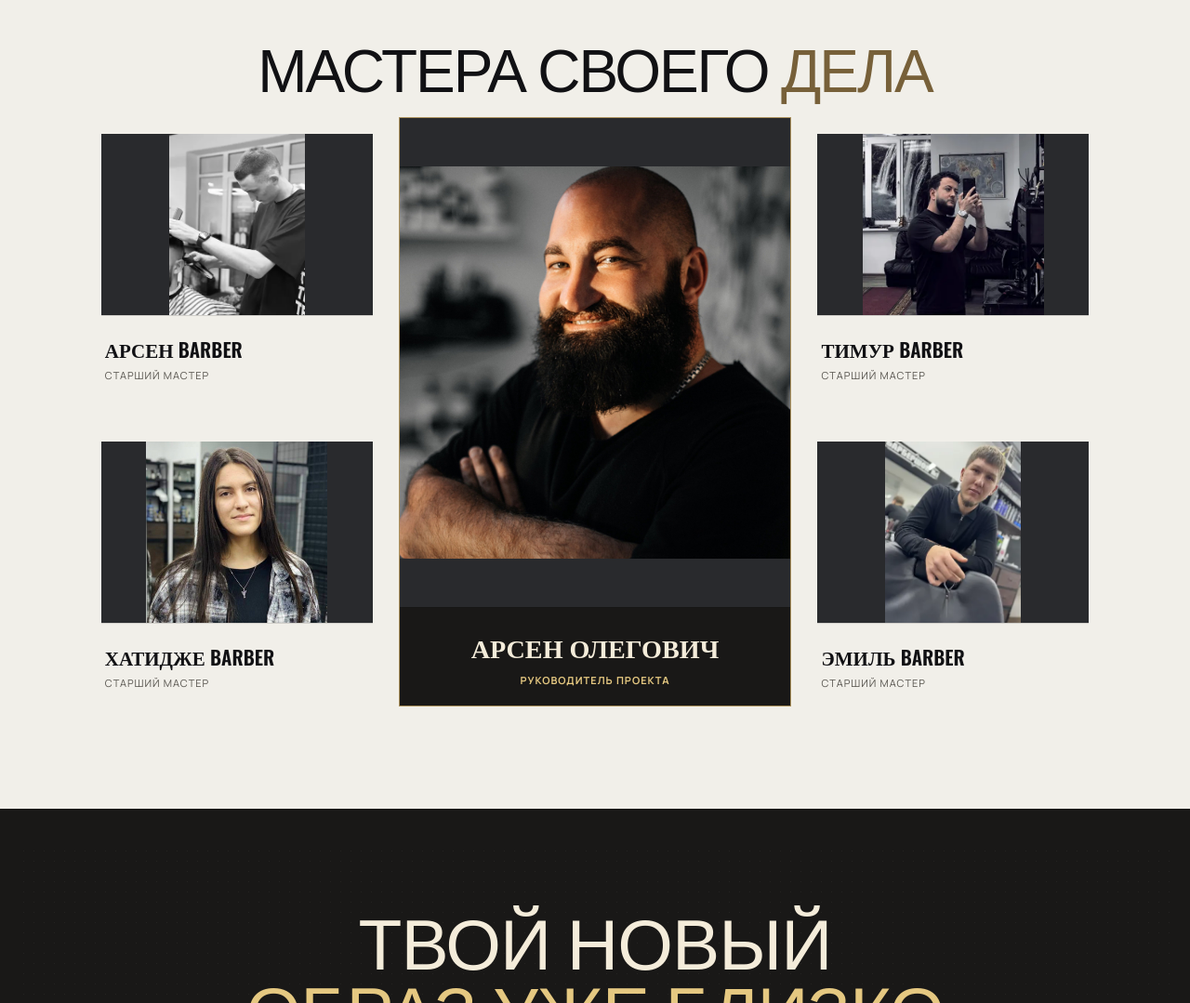
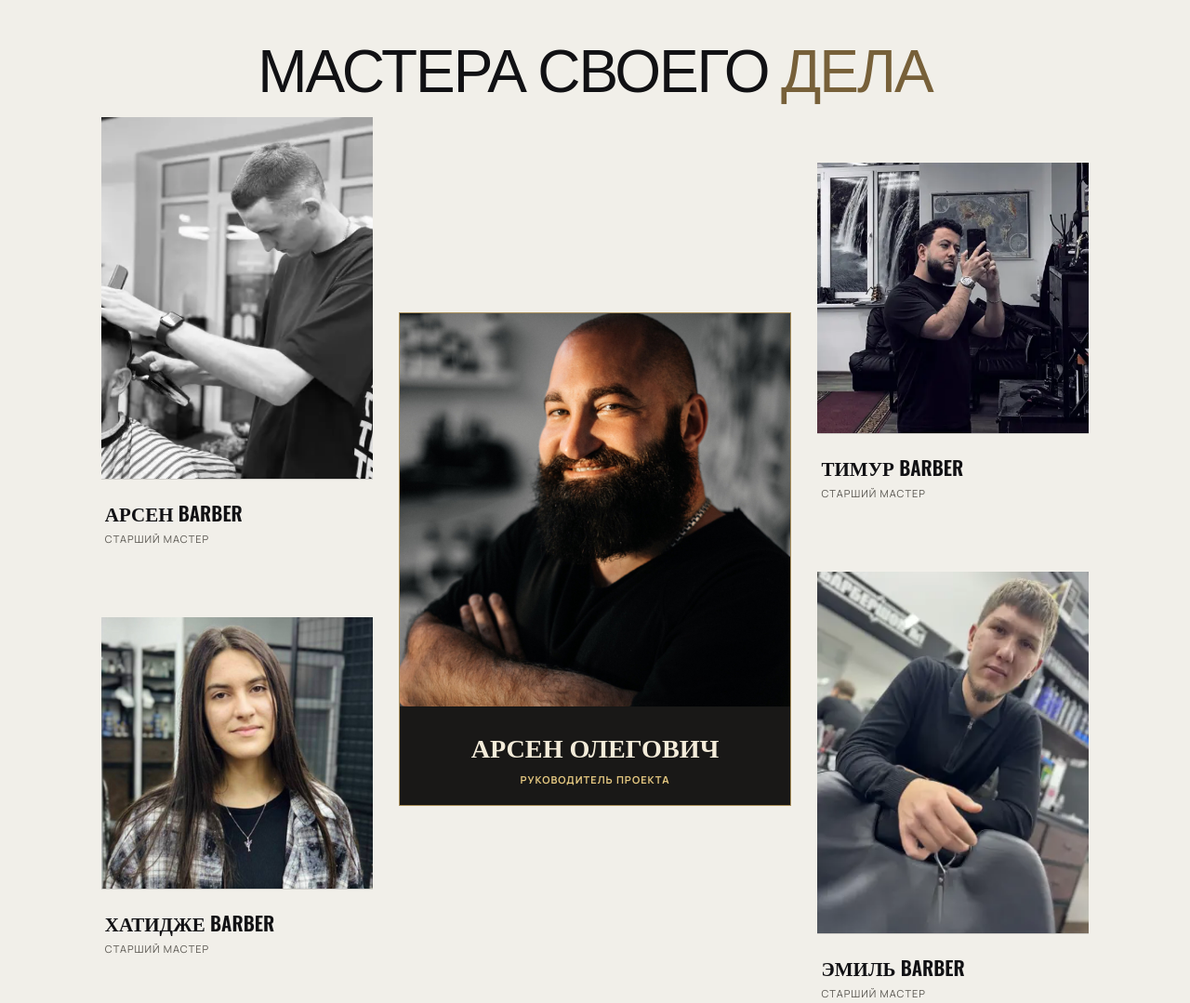
Before and after one commit to bratok221421/ars-barbershop, a plain HTML site: page index.html in a window 1280 px wide. Shown: the part 4640-5719 px from the top of the page at 93% size. Drawn offline with nearby package versions, Linux system fonts and the light colour scheme.

Commit message:
Size team portraits to their natural proportions

```diff
--- a/index.html
+++ b/index.html
@@ -51,7 +51,7 @@ body.loading { overflow:hidden; }
 }
 
 </style>
-  <link rel="stylesheet" href="styles.css?v=53">
+  <link rel="stylesheet" href="styles.css?v=54">
   <noscript><style>.preloader{display:none!important}body.loading{overflow:auto!important}</style></noscript>
 </head>
 <body class="loading">
--- a/styles.css
+++ b/styles.css
@@ -145,16 +145,13 @@ button, input, select { font: inherit; }
 .team-lead .master-meta p { margin-top:8px; color:#e5c881; font-weight:700; }
 @media (min-width:981px) {
   .master-layout { grid-template-columns:1fr 1.45fr 1fr; align-items:center; gap:28px; }
-  .team-lead { grid-column:2; grid-row:1 / span 2; align-self:start; }
-  .master-card .master-photo { height:auto; aspect-ratio:3 / 2; }
-  .team-lead .master-photo { aspect-ratio:4 / 5; }
+  .team-lead { grid-column:2; grid-row:1 / span 2; align-self:center; }
 }
 @media (min-width:641px) and (max-width:980px) {
   .master-layout { grid-template-columns:repeat(2,minmax(0,1fr)); }
   .team-lead { grid-column:1 / -1; width:min(100%,460px); justify-self:center; }
 }
-.master-photo { height:440px; overflow:hidden; background:#292a2d; }
-.master-photo img { display:block; width:100%; height:100%; object-fit:contain; object-position:center; }
+.master-photo img { display:block; width:100%; height:auto; }
 .master-meta { display:flex; justify-content:space-between; align-items:start; padding:20px 4px 0; border-top:1px solid var(--line); }
 .master-meta h3 { margin:0 0 5px; font-family:"Oswald"; font-size:21px; text-transform:uppercase; }
 .master-meta p { margin:0; color:#58554f; font-size:11px; text-transform:uppercase; letter-spacing:1px; }
@@ -220,7 +217,6 @@ body:has(.atmosphere-modal[open]) { overflow:hidden; }
   .work-tall { grid-row:auto; }
   .work-card:last-child { grid-column:auto; }
   .price-list { grid-template-columns:1fr; }
-  .master-photo { height:360px; }
 }
 @media (max-width: 640px) {
   .header { height:72px; padding:0 12px; }
@@ -246,7 +242,6 @@ body:has(.atmosphere-modal[open]) { overflow:hidden; }
   .service-grid { grid-template-columns:1fr; }
   .service-card, .service-card:last-child { grid-column:auto; height:430px; }
   .master-layout { grid-template-columns:1fr; gap:32px; }
-  .master-photo { height:420px; }
   .works-grid { grid-template-columns:1fr; grid-template-rows:none; }
   .work-card, .work-tall, .work-card:last-child { grid-column:auto; grid-row:auto; height:380px; }
   .price-heading h2 { font-size:clamp(36px,9vw,52px); }
```
